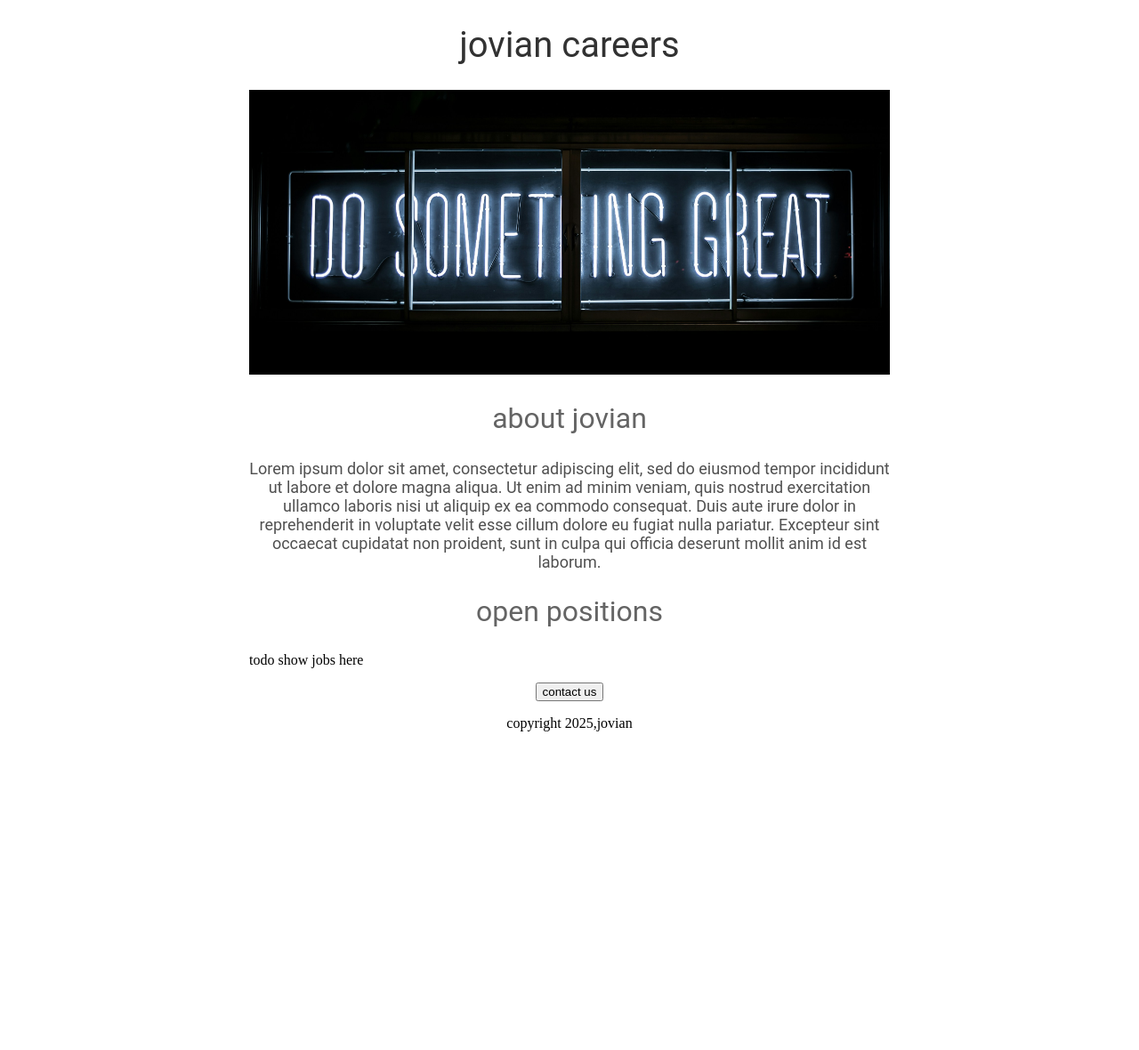
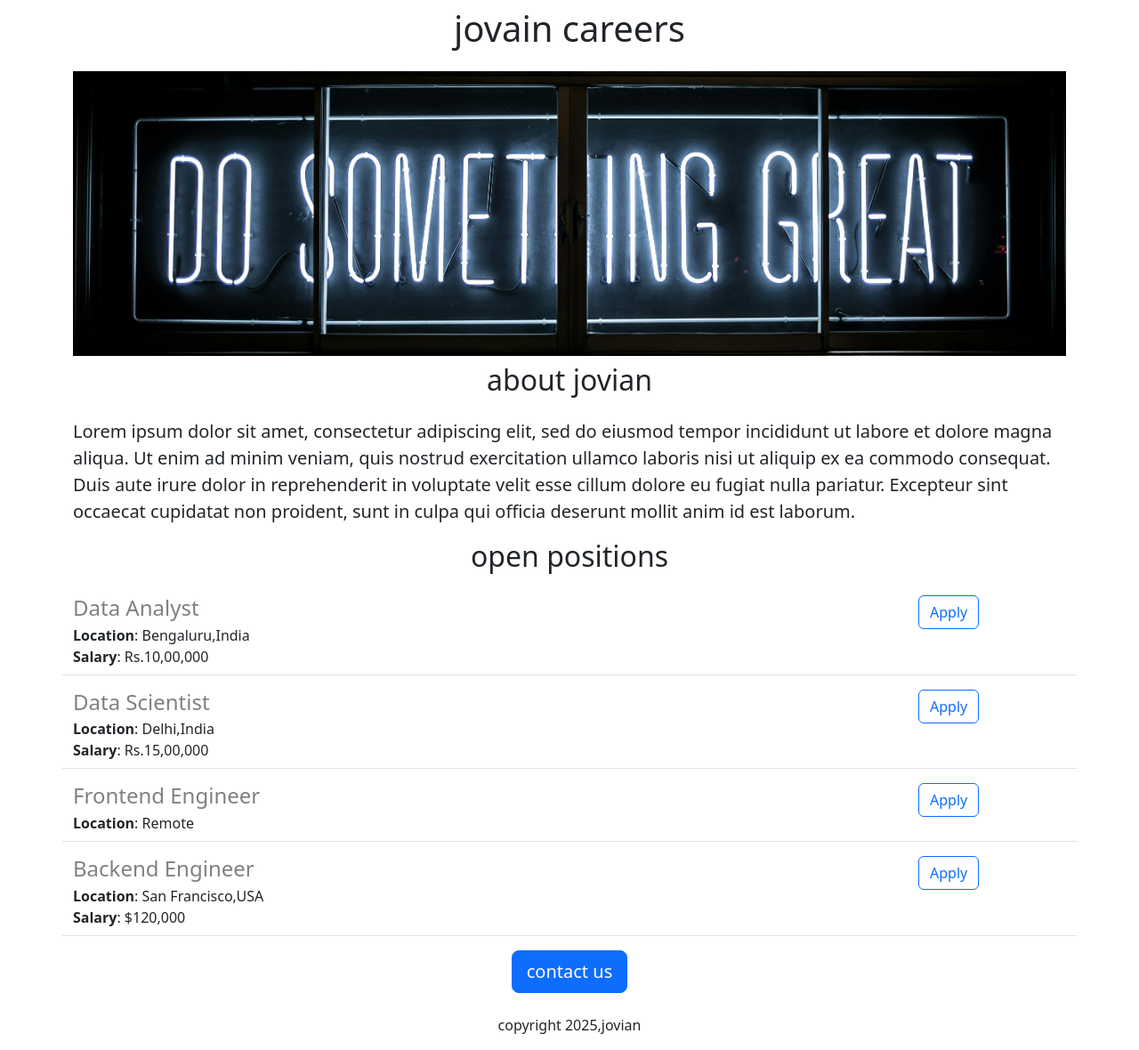
Before and after one commit to hseerig/careers-website, a Flask app: page / in a window 1280 px wide. Shown: the whole page at 89% size. Before the commit the page ends 822 px from the top, so only its background shows below. Run offline with Flask 3, Linux system fonts and the light colour scheme.

Commit message:
added dynamic data and api route

```diff
--- a/app.py
+++ b/app.py
@@ -1,7 +1,37 @@
-from flask import Flask,render_template
+from flask import Flask,render_template,jsonify
 app=Flask(__name__)
+JOBS=[{
+    'id':1,
+    'title':'Data Analyst',
+    'location':'Bengaluru,India',
+    'salary':'Rs.10,00,000'
+},
+{
+    'id':2,
+    'title':'Data Scientist',
+    'location':'Delhi,India',
+    'salary':'Rs.15,00,000'
+},
+{
+    'id':3,
+    'title':'Frontend Engineer',
+    'location':'Remote'
+},
+{
+    'id':4,
+    'title':'Backend Engineer',
+    'location':'San Francisco,USA',
+    'salary':'$120,000'
+}
+]
 @app.route('/')
+
 def hello():
-    return render_template('home.html')
+    return render_template('home.html',jobs=JOBS,company_name="jovain")
+
+@app.route('/api/jobs')
+def list_jobs():
+    return jsonify(JOBS)
+
 if __name__=='__main__':
     app.run(host='0.0.0.0',debug=True)
--- a/templates/home.html
+++ b/templates/home.html
@@ -2,52 +2,32 @@
 <html>
   <head>
     <title>jovian careers</title>
+    <meta charset="utf-8">
+    <meta name="viewport" content="width=device-width, initial-scale=1">
+    <link href="https://cdn.jsdelivr.net/npm/bootstrap@5.3.6/dist/css/bootstrap.min.css" rel="stylesheet" integrity="sha384-4Q6Gf2aSP4eDXB8Miphtr37CMZZQ5oXLH2yaXMJ2w8e2ZtHTl7GptT4jmndRuHDT" crossorigin="anonymous">
     <style>
-      h1{
-        font-size:40px;
-        font-family:Roboto;
-        font-weight:normal;
-        color:rgb(50,50,50);
-        text-align:center;
-      }
       #banner{
-        height:320px;
+        height: 320px;
         width:100%;
         object-fit:cover;
-
-      }
-      h2{
-        font-family:Roboto;
-        font-weight:normal;
-        font-size:32px;
-        color:rgb(100,100,100);
-        text-align:center;
-      }
-      .bodytext{
-        font-family:Roboto;
-        font-weight:normal;
-        font-size:18px;
-        color:rgb(80,80,80);
-        text-align:center;
-      }
-        #container{
-          width:720px;
-          margin:0 auto;
-        }
       }
     </style>
   </head>
   <body>
-    <div id="container">
-    <h1>jovian careers</h1>
-    <img id="banner" src="https://d2b8553f-c252-4085-a666-46b6b54fafc9-00-2yjw1ww4a7gff.sisko.replit.dev/static/banner.jpg" height=320>
-    <h2>about jovian</h2>
-    <p class="bodytext">Lorem ipsum dolor sit amet, consectetur adipiscing elit, sed do eiusmod tempor incididunt ut labore et dolore magna aliqua. Ut enim ad minim veniam, quis nostrud exercitation ullamco laboris nisi ut aliquip ex ea commodo consequat. Duis aute irure dolor in reprehenderit in voluptate velit esse cillum dolore eu fugiat nulla pariatur. Excepteur sint occaecat cupidatat non proident, sunt in culpa qui officia deserunt mollit anim id est laborum.</p>
-    <h2>open positions</h2>
-    <p>todo show jobs here</p>
-    <div style="text-align:center">
-      <button>contact us</button>
-      <p>copyright 2025,jovian</p>
+    <div class="container">
+    <h1 class="text-center mt-2 mb-4">{{company_name}} careers</h1>
+    <img class="img-fluid" id="banner" src="https://d2b8553f-c252-4085-a666-46b6b54fafc9-00-2yjw1ww4a7gff.sisko.replit.dev/static/banner.jpg" height=320>
+    <h2 class="text-center mt-2 mb-4">about jovian</h2>
+    <p class="lead">Lorem ipsum dolor sit amet, consectetur adipiscing elit, sed do eiusmod tempor incididunt ut labore et dolore magna aliqua. Ut enim ad minim veniam, quis nostrud exercitation ullamco laboris nisi ut aliquip ex ea commodo consequat. Duis aute irure dolor in reprehenderit in voluptate velit esse cillum dolore eu fugiat nulla pariatur. Excepteur sint occaecat cupidatat non proident, sunt in culpa qui officia deserunt mollit anim id est laborum.</p>
+    <h2 class="text-center mt-2 mb-4">open positions</h2>
+    <div>
+      {% for job in jobs %}
+        {% include 'jobitem.html' %}
+      {% endfor %}
+    </div>
+    <div class="text-center">
+      <button type="button" class="btn btn-primary btn-lg">contact us</button>
+      <p class="mt-4">copyright 2025,jovian</p>
     </div>
       </div>
   </body>
--- /dev/null
+++ b/templates/jobitem.html
@@ -0,0 +1,18 @@
+<div class="border-bottom row" style="margin-bottom:16px;padding-bottom:8px">
+  <div class="col-10">
+      <h4
+      style="color:rgb(128,128,128);margin-bottom:4px">{{job['title']}}
+    </h4>
+    <div>
+      <b>Location</b>: {{job['location']}}
+    </div>
+    {% if 'salary' in job %}
+    <div>
+      <b>Salary</b>: {{job['salary']}}
+    </div>
+    {% endif %}
+  </div>
+  <div class="col-2">
+  <button type="button" class="btn btn-outline-primary">Apply</button>
+  </div>
+</div>
```
